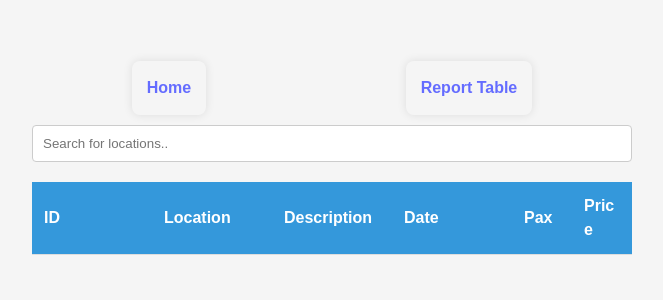
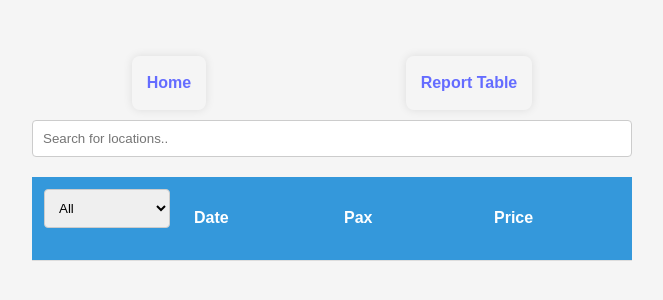
Before and after one commit to Allynesta/myplanner, a React (Vite) app: page /Report-Table in a window 1280 px wide. Shown: the part 232-532 px from the top of the page, without its empty margins (308-971 px from the left). Built offline with nearby package versions, Linux system fonts and the light colour scheme.

Commit message:
deploy good for today

```diff
--- a/src/components/ReportTable.tsx
+++ b/src/components/ReportTable.tsx
@@ -18,6 +18,24 @@ interface Props {
 
 const ReportTable: React.FC<Props> = ({ reportData, onDelete }) => {
 	const [showData, setShowData] = useState<ReportData[]>(reportData);
+	const [filter, setFilter] = useState<string>("All");
+
+	useEffect(() => {
+		// Filter the data based on the selected filter value
+		if (filter === "All") {
+			setShowData(reportData);
+		} else {
+			setShowData(
+				reportData.filter((data) =>
+					data.location.toUpperCase().includes(filter.toUpperCase())
+				)
+			);
+		}
+	}, [filter, reportData]);
+
+	const handleFilterChange = (event: React.ChangeEvent<HTMLSelectElement>) => {
+		setFilter(event.target.value);
+	};
 
 	const handleDeleteItem = (id: number) => {
 		const updatedReportData = showData.filter((data) => data.id !== id);
@@ -25,15 +43,6 @@ const ReportTable: React.FC<Props> = ({ reportData, onDelete }) => {
 		localStorage.setItem("plannerData", JSON.stringify(updatedReportData));
 		onDelete(id);
 	};
-
-	useEffect(() => {
-		const storedData = localStorage.getItem("plannerData");
-		if (storedData) {
-			setShowData(JSON.parse(storedData));
-		} else {
-			setShowData(reportData);
-		}
-	}, [reportData]);
 
 	const filterByLocation = () => {
 		const input = (
@@ -58,20 +67,25 @@ const ReportTable: React.FC<Props> = ({ reportData, onDelete }) => {
 			<table id="myTable">
 				<thead>
 					<tr className="header">
-						<th style={{ width: "20%" }}>ID</th>
-						<th style={{ width: "20%" }}>Location</th>
-						<th style={{ width: "20%" }}>Description</th>
-						<th style={{ width: "20%" }}>Date</th>
-						<th style={{ width: "10%" }}>Pax</th>
-						<th style={{ width: "10%" }}>Price</th>
+						<th style={{ width: "25%" }}>
+							<div>
+								<select id="countriesDropdown" onChange={handleFilterChange}>
+									<option>All</option>
+									<option>Pieter</option>
+									<option>Morne</option>
+									<option>Cascade</option>
+								</select>
+							</div>
+						</th>
+						<th style={{ width: "25%" }}>Date</th>
+						<th style={{ width: "25%" }}>Pax</th>
+						<th style={{ width: "25%" }}>Price</th>
 					</tr>
 				</thead>
 				<tbody>
 					{showData.map((data) => (
 						<tr key={data.id}>
-							<td>{data.id}</td>
 							<td>{data.location}</td>
-							<td>{data.description}</td>
 							<td>{new Date(data.date).toLocaleDateString()}</td>
 							<td>{data.pax}</td>
 							<td>{data.price}</td>
--- a/src/pages/PlannerPage.tsx
+++ b/src/pages/PlannerPage.tsx
@@ -24,7 +24,7 @@ const PlannerPage = () => {
 		price: number;
 	}) => {
 		const newReport: ReportData = {
-			id: reportData.length + 1, // Generate a new ID
+			id: Date.now(), // Generate a new ID
 			location: data.location,
 			description: data.description,
 			date: selectedDate ? selectedDate : new Date(),
--- a/src/styles/reporttable.css
+++ b/src/styles/reporttable.css
@@ -27,7 +27,7 @@ tr:hover {
   background-color: #f1f1f1;
 }
 
-input[type="text"] {
+input[type="text"], select {
   width: 100%;
   padding: 10px;
   border-radius: 4px;
@@ -44,4 +44,8 @@ input[type="text"] {
     padding: 8px;
     font-size: 14px; /* Reduce font size on smaller screens */
   }
+
+  input[type="text"], select {
+    padding: 8px;
+  }
 }
```
